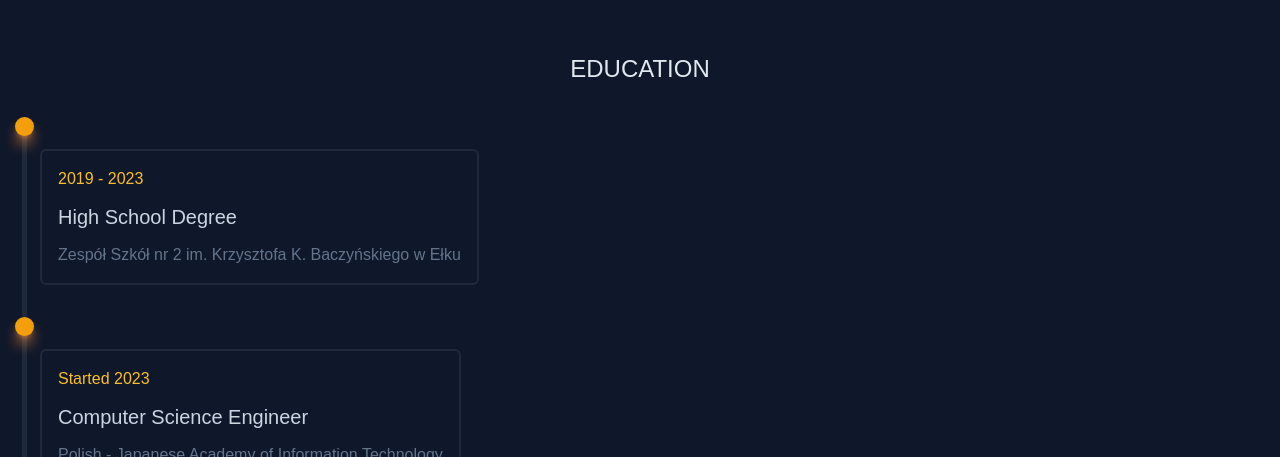
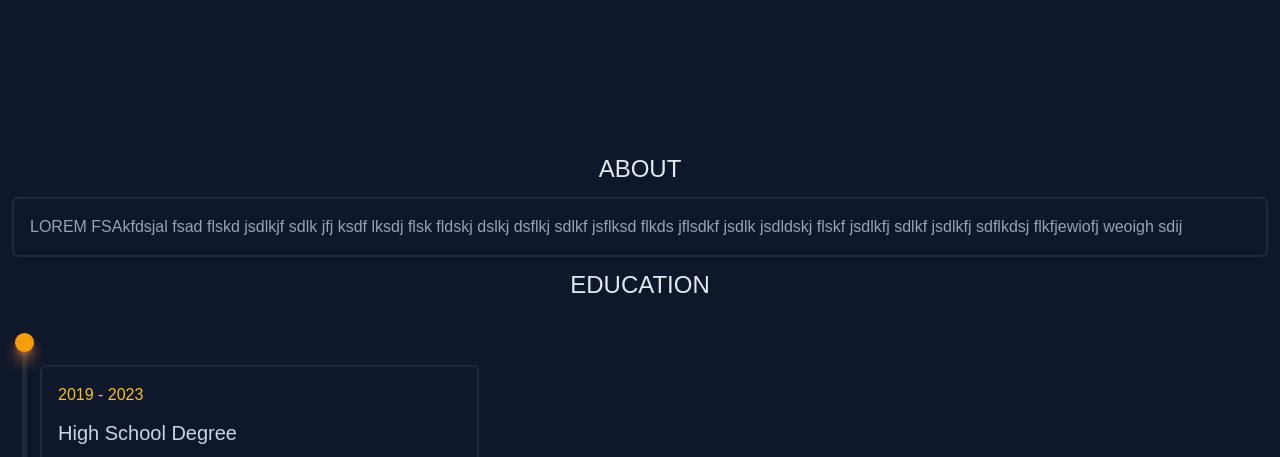
Before and after one commit to mweglowski/portfolio, a React (Create React App) app: page / in a window 1280 px wide. Shown: the part 747-1204 px from the top of the page. Built offline with nearby package versions, Linux system fonts and the light colour scheme.

Commit message:
problems with hours

```diff
--- a/src/App.tsx
+++ b/src/App.tsx
@@ -4,6 +4,7 @@ import Home from "./components/Home";
 import Projects from "./components/Projects";
 import Contact from "./components/Contact";
 import Education from "./components/Education";
+import About from "./components/About";
 import Game from "./components/Game";
 import ModalContextProvider from "./store/modal-context";
 import TimerContextProvider from './store/timer-context';
@@ -25,7 +26,7 @@ function App() {
 
         <Navbar />
         <Home onGameDisplayChange={gameDisplayHandler} />
-        {/* ABOUT */}
+        <About />
         <Education />
         <Projects />
         <Contact />
--- /dev/null
+++ b/src/components/About.tsx
@@ -0,0 +1,19 @@
+import React from 'react'
+
+const About = () => {
+  return (
+    <section className="mt-[100px]">
+      <header>
+        <h2 className="section-title">About</h2>
+      </header>
+      {/* my portrait */}
+      <img />
+      {/* <p className='card m-3 p-4 text-slate-400'>I am ambitious student with determined mindset to overcome any challange. I am also a lifelong learner.I enjoy exploring new various tech areas.</p> */}
+      <p className='card m-3 p-4 text-slate-400'>
+        LOREM FSAkfdsjal fsad flskd jsdlkjf sdlk jfj ksdf lksdj flsk fldskj dslkj dsflkj sdlkf jsflksd flkds jflsdkf jsdlk jsdldskj flskf jsdlkfj sdlkf jsdlkfj sdflkdsj flkfjewiofj weoigh sdij
+      </p>
+    </section>
+  )
+}
+
+export default About
--- a/src/components/Game.tsx
+++ b/src/components/Game.tsx
@@ -35,7 +35,9 @@ const Game = ({ onDisplayChange }: GameProps) => {
 
   const startGame = () => {
     setIsRunning(true);
-    setStartTime(new Date());
+    const startGameTime = new Date();
+    console.log(startGameTime)
+    setStartTime(startGameTime);
 
     const row_index = Math.round(Math.random() * (rows - 1))
 
@@ -57,8 +59,20 @@ const Game = ({ onDisplayChange }: GameProps) => {
     setIsRunning(false);
 
     const currentTime = new Date()
-    const delay = (currentTime.getSeconds() * 1000 + currentTime.getMilliseconds()) - (startTime.getSeconds() * 1000 + startTime.getMilliseconds())
+    console.log(currentTime)
+    const currentTimeMilliseconds = (currentTime.getHours() * 3600000) +
+      (currentTime.getMinutes() * 60000) +
+      (currentTime.getSeconds() * 1000) +
+      currentTime.getMilliseconds();
+
+    const startTimeMilliseconds = (startTime.getHours() * 3600000) +
+      (startTime.getMinutes() * 60000) +
+      (startTime.getSeconds() * 1000) +
+      startTime.getMilliseconds();
+
+    const delay = currentTimeMilliseconds - startTimeMilliseconds;
     setDelay(delay)
+    console.log(delay)
 
     // NOTIFICATE IF USER WON
     setWinNotificationDisplay(true);
```
